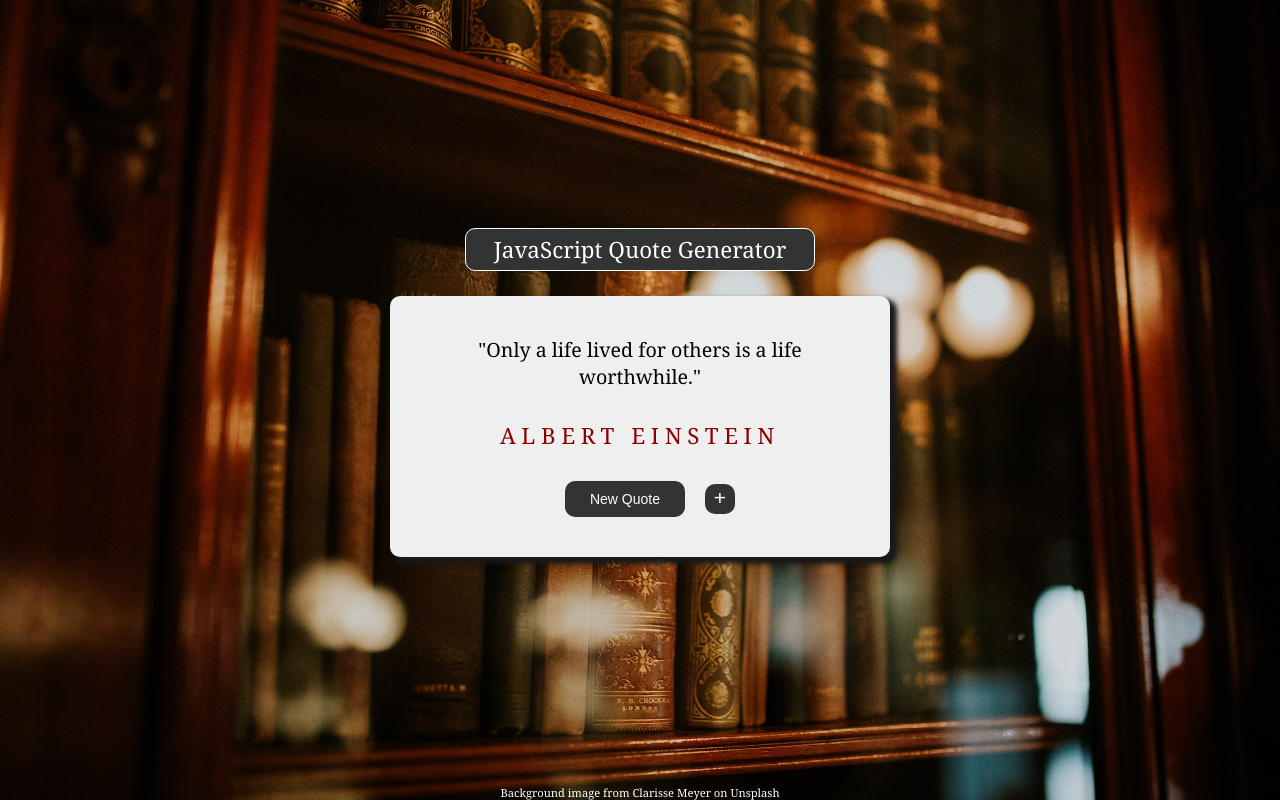
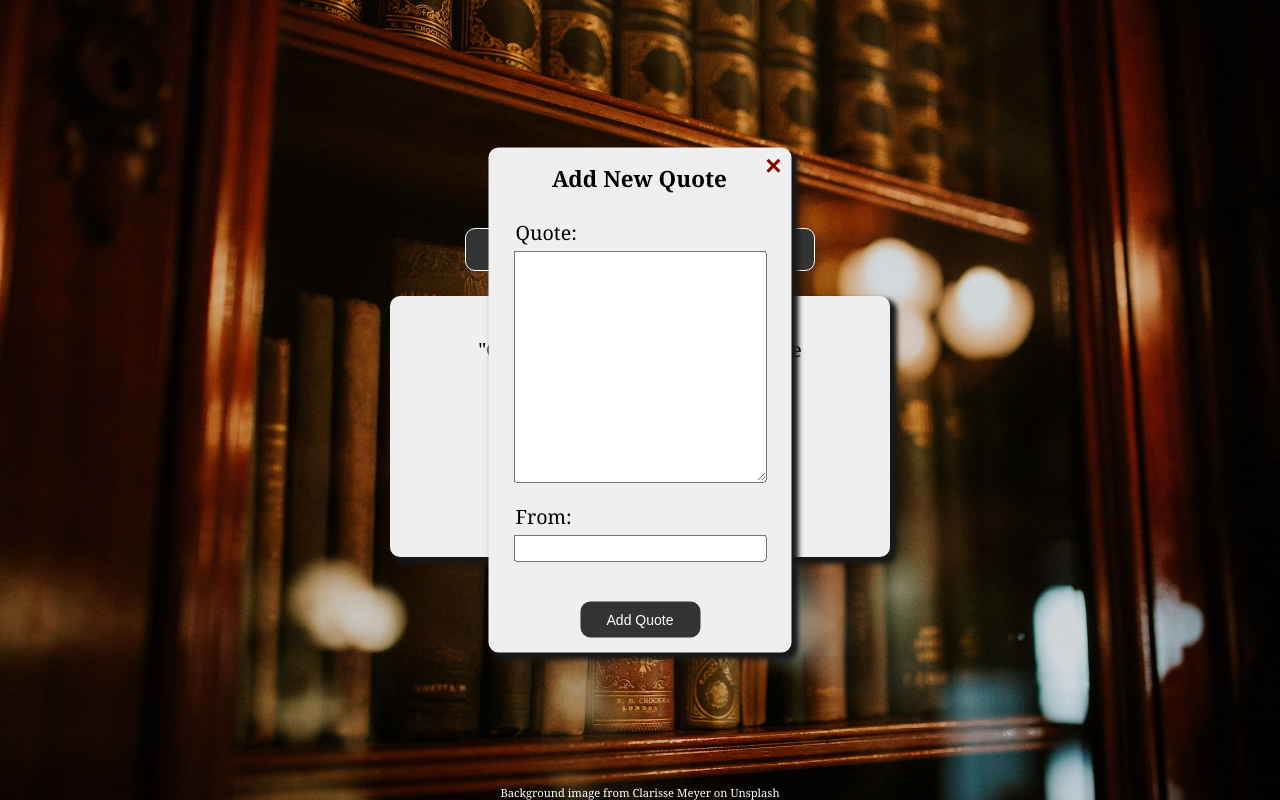
Before and after one commit to daniel-papp/quote-generator, a plain HTML site: page index.html in a window 1280 px wide. Drawn offline with Linux system fonts and the light colour scheme.

Commit message:
Add 'Add quote' modal

```diff
--- a/index.html
+++ b/index.html
@@ -16,12 +16,25 @@
         <p class="quote">The journey of a thousand miles begins with one step.</p>
         <p class="person">Lao Tzu</p>
         <div class="button-container">
-            <button class="new-quote-btn">New Quote</button>
-            <button class="add-quote-btn">&plus;</button>
+            <button class="button new-quote-btn">New Quote</button>
+            <button class="button add-quote-btn">&plus;</button>
         </div>
     </main>
     <footer>
         <p>Background image from Clarisse Meyer on <a href="https://unsplash.com/@clarissemeyer" target="_blank">Unsplash</a></p>
     </footer>
+    <div class="modal" id="modal">
+        <form>
+            <div class="modal-header">
+                <h2>Add New Quote</h2>
+                <button type="button" id="close-btn">&times;</button>
+            </div>
+            <label for="quote">Quote:</label>
+            <textarea name="quote" id="quote" rows="10"></textarea>
+            <label for="person">From:</label>
+            <input type="text" name="person" id="person">
+            <button type="submit" class="button" id="submit-btn">Add Quote</button>
+        </form>
+    </div>
 </body>
 </html>
--- a/style.css
+++ b/style.css
@@ -80,11 +80,12 @@ main .person {
     align-items: center;
 }
 
-main button {
+.button {
     background-color: rgb(50, 51, 51);
     color: white;
     border: none;
     cursor: pointer;
+    border-radius: 10px;
 }
 
 main button:hover {
@@ -96,7 +97,6 @@ main button:active {
 }
 
 main .new-quote-btn {
-    border-radius: 10px;
     width: 120px;
     font-size: 1rem;
     padding: 10px 15px;
@@ -107,7 +107,6 @@ main .add-quote-btn {
     font-size: 1.5rem;
     width: 30px;
     height: 30px;
-    border-radius: 10px;
     padding-bottom: 3px;
 }
 
@@ -120,3 +119,69 @@ footer a {
     text-decoration: none;
     color: white;
 }
+
+.modal {
+    position: absolute;
+    top: 50%;
+    left: 50%;
+    transform: translate(-50%, -50%);
+    /* transform: translate(-50%, -50%) scale(0); */
+    background-color: #efefef;
+    color: black;
+    border-radius: 10px;
+    padding: 15px 25px;
+    box-shadow: 5px 5px 5px 2px #181818;
+}
+
+.modal form {
+    display: flex;
+    flex-direction: column;
+    justify-content: center;
+    align-items: center;
+}
+
+.modal-header {
+    display: flex;
+    justify-content: center;
+    width: 100%;
+    margin-bottom: 20px;
+}
+
+.modal-header h2 {
+    margin-left: auto;
+    font-size: 1.6rem;
+}
+
+#close-btn {
+    cursor: pointer;
+    margin-left: auto;
+    margin-top: -25px;
+    margin-right: -15px;
+    border: none;
+    background-color: transparent;
+    font-size: 2rem;
+    font-weight: bold;
+    color: darkred;
+}
+
+.modal form label {
+    font-size: 1.4rem;
+    align-self: flex-start;
+    margin: 5px 2px;
+}
+
+.modal form textarea,
+.modal form input {
+    font-size: 1.2rem;
+    font-family: Georgia, 'Times New Roman', Times, serif;
+    min-width: 250px;
+    width: 100%;
+    margin-bottom: 15px;
+}
+
+#submit-btn {
+    width: 120px;
+    font-size: 1rem;
+    padding: 10px 15px;
+    margin-top: 25px;
+}
```
